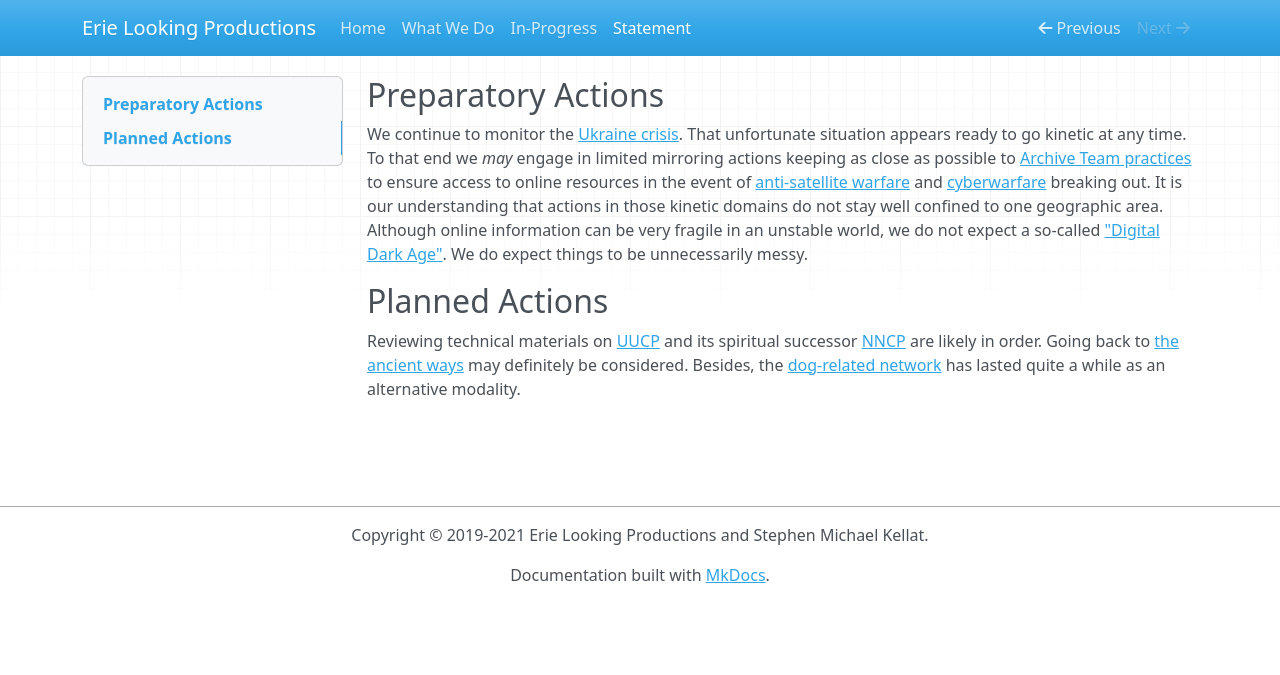
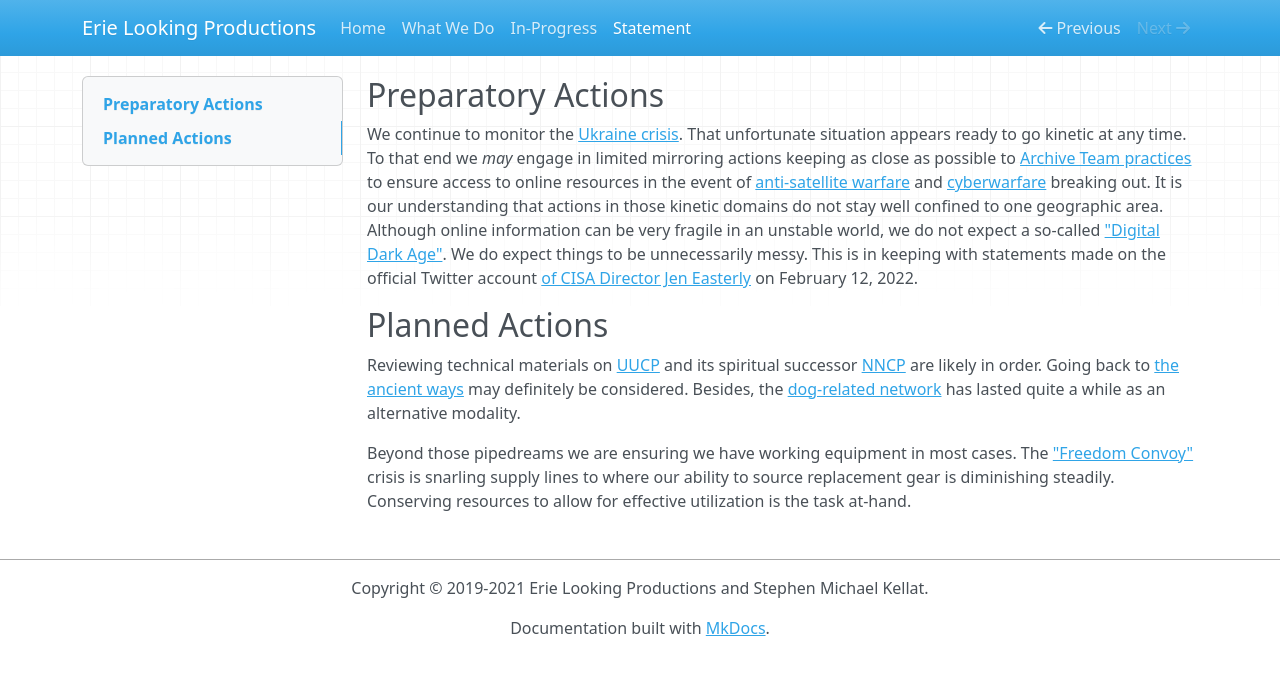
Before and after one commit to skellat/mkdocs-cms, an MkDocs documentation site: the page built from docs/statement.md, in a window 1280 px wide. Shown: the top 675 px of the page. Built offline with MkDocs 1.6.1, drawn with Linux system fonts in a browser that asks for light colours; nearby versions of some CDN libraries.

Commit message:
Updated situational statement on website
Signed-off-by: Stephen Michael Kellat <smkellat@yahoo.com>

```diff
--- a/docs/statement.md
+++ b/docs/statement.md
@@ -1,7 +1,9 @@
 ## Preparatory Actions
 
-We continue to monitor the [Ukraine crisis](https://simple.wikipedia.org/wiki/2021%E2%80%932022_Russo-Ukrainian_crisis).  That unfortunate situation appears ready to go kinetic at any time.  To that end we *may* engage in limited mirroring actions keeping as close as possible to [Archive Team practices](https://wiki.archiveteam.org/) to ensure access to online resources in the event of [anti-satellite warfare](https://en.wikipedia.org/wiki/Anti-satellite_weapon) and [cyberwarfare](https://en.wikipedia.org/wiki/Cyberwarfare) breaking out.  It is our understanding that actions in those kinetic domains do not stay well confined to one geographic area.  Although online information can be very fragile in an unstable world, we do not expect a so-called ["Digital Dark Age"](https://en.wikipedia.org/wiki/Digital_dark_age).  We do expect things to be unnecessarily messy.
+We continue to monitor the [Ukraine crisis](https://simple.wikipedia.org/wiki/2021%E2%80%932022_Russo-Ukrainian_crisis).  That unfortunate situation appears ready to go kinetic at any time.  To that end we *may* engage in limited mirroring actions keeping as close as possible to [Archive Team practices](https://wiki.archiveteam.org/) to ensure access to online resources in the event of [anti-satellite warfare](https://en.wikipedia.org/wiki/Anti-satellite_weapon) and [cyberwarfare](https://en.wikipedia.org/wiki/Cyberwarfare) breaking out.  It is our understanding that actions in those kinetic domains do not stay well confined to one geographic area.  Although online information can be very fragile in an unstable world, we do not expect a so-called ["Digital Dark Age"](https://en.wikipedia.org/wiki/Digital_dark_age).  We do expect things to be unnecessarily messy.  This is in keeping with statements made on the official Twitter account [of CISA Director Jen Easterly](https://twitter.com/CISAJen/status/1492520899886604295) on February 12, 2022.
 
 ## Planned Actions
 
 Reviewing technical materials on [UUCP](https://en.wikipedia.org/wiki/UUCP) and its spiritual successor [NNCP](http://www.nncpgo.org/) are likely in order.  Going back to [the ancient ways](http://www.bbscorner.com/telnetbbs/telnetoverview.htm) may definitely be considered.  Besides, the [dog-related network](http://www.bbscorner.com/bbsnetworks/fidonet.htm) has lasted quite a while as an alternative modality.
+
+Beyond those pipedreams we are ensuring we have working equipment in most cases.  The ["Freedom Convoy"](https://simple.wikipedia.org/wiki/Freedom_Convoy_2022) crisis is snarling supply lines to where our ability to source replacement gear is diminishing steadily.  Conserving resources to allow for effective utilization is the task at-hand.
--- a/mkdocs.yml
+++ b/mkdocs.yml
@@ -1,7 +1,7 @@
 site_name: Erie Looking Productions
 theme: mkdocs
 site_url: https://erielookingproductions.info/
-site_description: The sole public-facing website of Erie Looking Productions
+site_description: Sole public-facing website of Erie Looking Productions
 site_author: Stephen Michael Kellat
 copyright: Copyright © 2019-2021 Erie Looking Productions and Stephen Michael Kellat.
 plugins: []
```
Also changed, not shown: README.md (+1 -1 lines).
